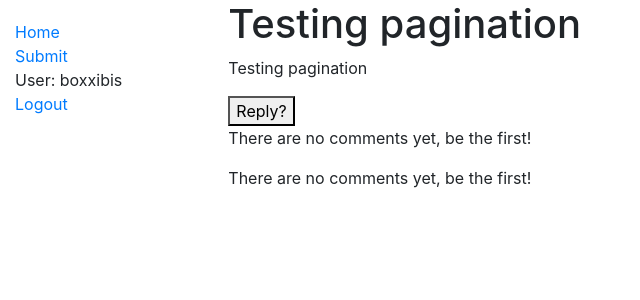
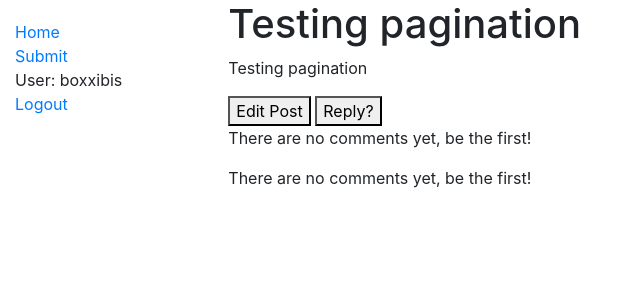
Before and after one commit to elijahpena/LoserWorld, a Django app: page /social/post/11/ in a window 1280 px wide. Shown: the top 300 px of the page, without its empty margins (0-640 px from the left). Run offline with Django 3.2, Linux system fonts and the light colour scheme; a user stored in the database is signed in; data comes from the database, SQL or seed files in the repository; some libraries are stand-ins or nearby versions.

Commit message:
I think I might be starting to understand kwargs. Permissions are better

```diff
--- /dev/null
+++ b/social/helpers.py
@@ -0,0 +1,8 @@
+from django.core.exceptions import PermissionDenied
+from .models import User, Profile, Post, Comment
+
+def is_owner(post, user):
+    if post.user == user:
+        return True
+
+    return False
--- a/social/models.py
+++ b/social/models.py
@@ -47,8 +47,12 @@ class Comment(models.Model):
     user = models.ForeignKey(User, on_delete=models.CASCADE)
     post = models.ForeignKey(Post, on_delete=models.CASCADE)
 
+    posted_on = models.DateTimeField(auto_now_add=True)
     content = models.TextField()
     image = models.FileField(blank=True)
+
+    class Meta:
+        ordering = ['-posted_on']
 
     def get_absolute_url(self):
         return reverse('social:comment_detail', args=[str(self.post.id), str(self.id)])
--- a/social/templates/social/post_detail.html
+++ b/social/templates/social/post_detail.html
@@ -5,6 +5,9 @@
 <a href=""></a>
 {% endif %}
 <p>{{ post.content }}</p>
+{% if is_owner %}
+<a href="{% url 'social:post_update' post.pk %}"><button>Edit Post</button></a>
+{% endif %}
 <button id="create_comment">Reply?</button>
 <div id="comments"></div>
 {% endblock %}
--- a/social/urls.py
+++ b/social/urls.py
@@ -8,6 +8,7 @@ urlpatterns = [
         path('', views.PostListView.as_view(), name='home'),
         path('post_create/', views.PostCreateView.as_view(), name='post_create'),
         path('post/<int:pk>/', views.PostDetailView.as_view(), name='post_detail'),
+        path('post/<int:pk>/update/', views.PostUpdateView.as_view(), name='post_update'),
         path('post/<int:post_id>/comment_create/', views.CommentCreateView.as_view(), name='comment_create'),
         path('post/<int:post_id>/comment/<int:pk>/', views.CommentDetailView.as_view(), name="comment_detail"),
         path('post/<int:post_id>/comments/', views.CommentListView.as_view(), name='comments'),
--- a/social/views.py
+++ b/social/views.py
@@ -3,11 +3,13 @@ from django.http import HttpResponse, HttpResponseRedirect
 from django.contrib.auth import authenticate, login
 from django.contrib.auth.forms import UserCreationForm
 from django.contrib.auth.models import User
+from django.contrib.auth.mixins import LoginRequiredMixin, UserPassesTestMixin
 from django.urls import reverse, reverse_lazy
 from django.views import generic
 from django.views.generic.edit import CreateView, UpdateView, DeleteView
 
 from .models import Profile, Post, Comment
+from .helpers import is_owner
 
 # Create your views here.
 
@@ -43,6 +45,20 @@ class PostCreateView(CreateView):
 class PostDetailView(generic.DetailView):
     model = Post
 
+    def get_context_data(self, **kwargs):
+        context = super().get_context_data(**kwargs)
+        post = context['post']
+        context['is_owner'] = is_owner(post, self.request.user)
+        return context
+
+class PostUpdateView(UserPassesTestMixin, UpdateView):
+    model = Post
+    fields = ['title', 'content', 'image']
+
+    def test_func(self):
+        post = Post.objects.get(pk=self.kwargs['pk'])
+        return is_owner(post, self.request.user)
+
 class CommentCreateView(CreateView):
     model = Comment
     fields = ['content', 'image']
```
Also changed, not shown: social/migrations/0005_auto_20190801_0511.py (added).
